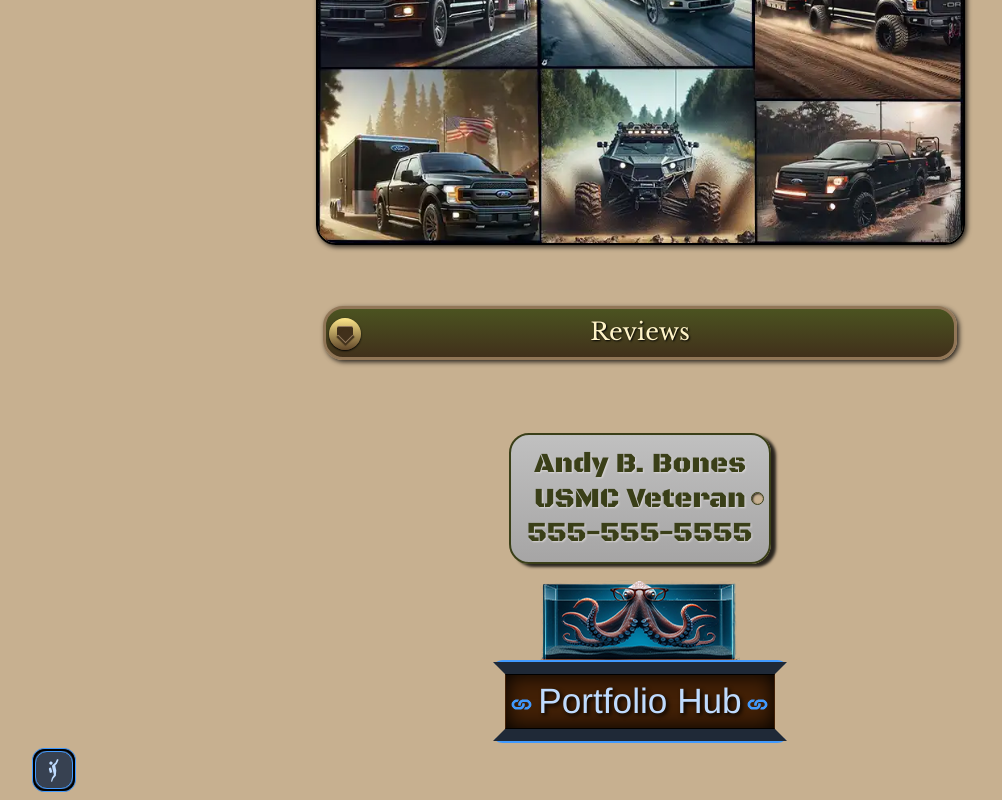
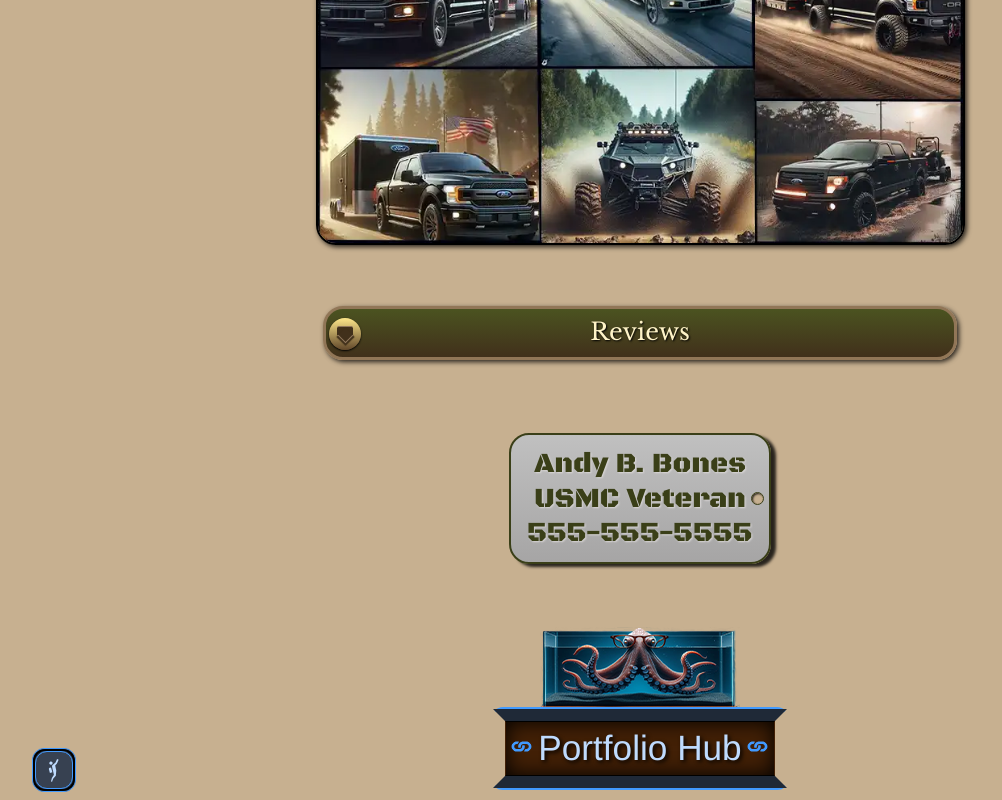
Before and after one commit to MyBaBB/BetterMcTransport, a React (Vite) app: page / in a window 1280 px wide. Shown: the part 932-1732 px from the top of the page, without its empty margins (0-1002 px from the left). Built offline with nearby package versions, Linux system fonts and the light colour scheme.

Commit message:
adjusted data tool tips and mb on octopus

```diff
--- a/src/components/AquariumFolder/AquariumStand.css
+++ b/src/components/AquariumFolder/AquariumStand.css
@@ -16,9 +16,9 @@
 
   left: 50%;
   transform: translateX(-50%) scale(var(--scale));
-  transform-origin: top center;
+  transform-origin: bottom center;
   transition: ease-in 0.25s;
-  bottom: 0.15rem;
+  bottom: 11rem;
 
   border-radius: 10px;
   padding-top: 3px;
@@ -37,11 +37,11 @@
   padding: 0.1em 0.1em 0.2em 0.1em;
   left: 50%;
   transform: translateX(-50%) scale(var(--scale));
-  transform-origin: bottom center;
+  transform-origin: top center;
   transition: 0.25s;
-  bottom: 2rem;
+  bottom: 9.20rem;
   border: 15px solid transparent;
-  border-bottom: lightblue 10px solid;
+  border-top: lightblue 10px solid;
 
   --scale: 0;
   z-index: 2;
--- a/src/components/AquariumFolder/AquariumStand.jsx
+++ b/src/components/AquariumFolder/AquariumStand.jsx
@@ -6,7 +6,7 @@ import Octopus from "./OctoPus22x80.png";
 import "./AquariumStand.css";
 const AquariumStand = () => {
   return (
-    <div className="OctopusHideLandscape  mb-[2.9rem]    flex-row items-center justify-center">
+    <div className="OctopusHideLandscape  mt-[2.9rem]    flex-row items-center justify-center">
       <div className="OctopusWrapper OctopusHideLandscape  relative m-auto flex  justify-center  ">
         <img src={Octopus} alt="Octopus" />
       </div>
@@ -25,7 +25,7 @@ const AquariumStand = () => {
             }}
           >
             <span
-              className="rightPointer absolute left-[22px] top-[115.5px]
+              className="rightPointer absolute left-[22px] top-[157.5px]
                                 rotate-[45deg] text-varLIGHTBLUEFEATHER"
             >
               <FaLink size={17} />
@@ -45,7 +45,7 @@ const AquariumStand = () => {
               </span>
             </h3>
             <span
-              className="rightPointer  absolute right-[22.5px] top-[115.5px]
+              className="rightPointer  absolute right-[22.5px] top-[157.5px]
                                 rotate-[45deg] text-varLIGHTBLUEFEATHER"
             >
               <FaLink size={17} />
--- a/src/components/BigPicture.jsx
+++ b/src/components/BigPicture.jsx
@@ -13,7 +13,7 @@ const BigPicture = () => {
 
               {
                 <div
-                  className="Movers relative mt-[8.5rem] flex hidden w-fit
+                  className="Movers relative mt-[8.5rem] flex  w-fit
         min-w-[240px] -scroll-mt-80 md:block "
                 >
                   <img
--- a/src/components/Copyright.jsx
+++ b/src/components/Copyright.jsx
@@ -5,7 +5,7 @@ function Copyright() {
   return (
     <div>
       <p className="fixed bottom-0 right-5 whitespace-nowrap text-xs">
-        <span className="text-varBoneWhite dark:text-varLIGHTWING z-0 text-[7px] sm:text-[9px]">
+        <span className="text-varBoneWhite z-0 text-[7px] dark:text-varLIGHTWING sm:text-[9px]">
           &lt;&lt;&lt;&copy;MyBaBB <em>12-2023</em>&gt;&gt;&gt;
         </span>
       </p>
--- a/src/components/MainAndy.jsx
+++ b/src/components/MainAndy.jsx
@@ -16,7 +16,6 @@ import ScubaMask from "./ScubaManFolder/ScubaMask.jsx";
 const MainHands = () => {
   return (
     <div>
-
       <>
         <div className="bodyWrapper">
           <div className="HeaderWrapper">
@@ -105,7 +104,7 @@ const MainHands = () => {
           >
             {/* TruckSmallScreen */}
             <div className="mb-3 flex content-center justify-center"></div>
-            <div className="AboutUsParagraphWrapper relative mx-auto flex hidden content-center   justify-center md:block">
+            <div className="AboutUsParagraphWrapper relative mx-auto flex  content-center   justify-center md:block">
               <p
                 id="AboutUsh2"
                 className="AboutUsh2 text-[1.45rem]
--- a/src/components/ScubaManFolder/ScubaMan.jsx
+++ b/src/components/ScubaManFolder/ScubaMan.jsx
@@ -2,20 +2,17 @@
 import React from "react";
 import "./ScubaMask.css";
 
-
 import { MdOutlineScubaDiving } from "react-icons/md";
-
 
 const ScubaMan = () => {
   return (
-    <div className=" absolute flex left-4 bottom-2 ml-4  ">
+    <div id="ScubaMan" className=" absolute bottom-2 left-4 ml-4 flex  ">
       <div
         className="dataToolTip13 Libre_Baskerville"
         data-tool-tip="Back To Top"
       >
         <a href="#">
           <div
-
             className=" z-50 h-[fit] w-[fit]
                                   rounded-xl border-[1px] border-varLIGHTBLUEFEATHER bg-gray-700 hover:bg-black "
           >
@@ -33,8 +30,6 @@ const ScubaMan = () => {
         </a>
       </div>
     </div>
-
-
   );
 };
 
--- a/src/components/ScubaManFolder/ScubaMask.css
+++ b/src/components/ScubaManFolder/ScubaMask.css
@@ -1,4 +1,3 @@
-
 .dataToolTip3 {
   top: -2px;
 }
@@ -13,7 +12,6 @@
   width: max-content;
   position: absolute;
   content: attr(data-tool-tip);
-
 
   transform: translateX(-100%) scale(var(--scale));
   transform-origin: top left;
--- a/src/components/ScubaManFolder/ScubaMask.jsx
+++ b/src/components/ScubaManFolder/ScubaMask.jsx
@@ -1,28 +1,23 @@
-
 import { TbScubaMask } from "react-icons/tb";
-import './ScubaMask.css'
+import "./ScubaMask.css";
 const ScubaMask = () => {
   return (
     <div>
-
       {/* xxxxxxxxxxxxxxxxxxxxxxxxxx Scuba Mask to Bottom xxxxxxxxxxxxxxxxxxxxxxx */}
 
       <div
-
-              className="absolute top-[9.5rem] -left-[11rem]   text-varLIGHTBLUEFEATHER hover:text-varLIGHTWING
+        className="absolute -left-[11rem] top-[9.5rem]   text-varLIGHTBLUEFEATHER hover:text-varLIGHTWING
                   "
       >
-
         <div
-                className="dataToolTip3 z-50 Libre_Baskerville"
+          className="dataToolTip3 Libre_Baskerville z-50"
           data-tool-tip="To The Bottom"
         >
-                <a href="#bottomOfPage">
+          <a href="#ScubaMan">
             <div
-                  className="inline-block rounded-xl
-                             border-[1px] z-50 border-varLIGHTBLUEFEATHER"
+              className="z-50 inline-block
+                             rounded-xl border-[1px] border-varLIGHTBLUEFEATHER"
             >
-
               <div className="rounded-xl   border-[1px]  border-black">
                 <div
                   className="rounded-xl  border-[1px]  border-varLIGHTBLUEFEATHER
@@ -30,23 +25,18 @@ const ScubaMask = () => {
                 >
                   <span className="NavbarTitle4">
                     <div>
-
                       <TbScubaMask
                         size={20}
                         className="z-[150] text-blue-200  "
                       />
-
                     </div>
                   </span>
                 </div>
               </div>
-
             </div>
           </a>
         </div>
-
       </div>
-
 
       {/* xxxxxxxxxxxxx  Scuba Mask to Bottom xxxxxxxxxxxxx */}
     </div>
```
Lines whose indentation alone changed are shown as unchanged.
